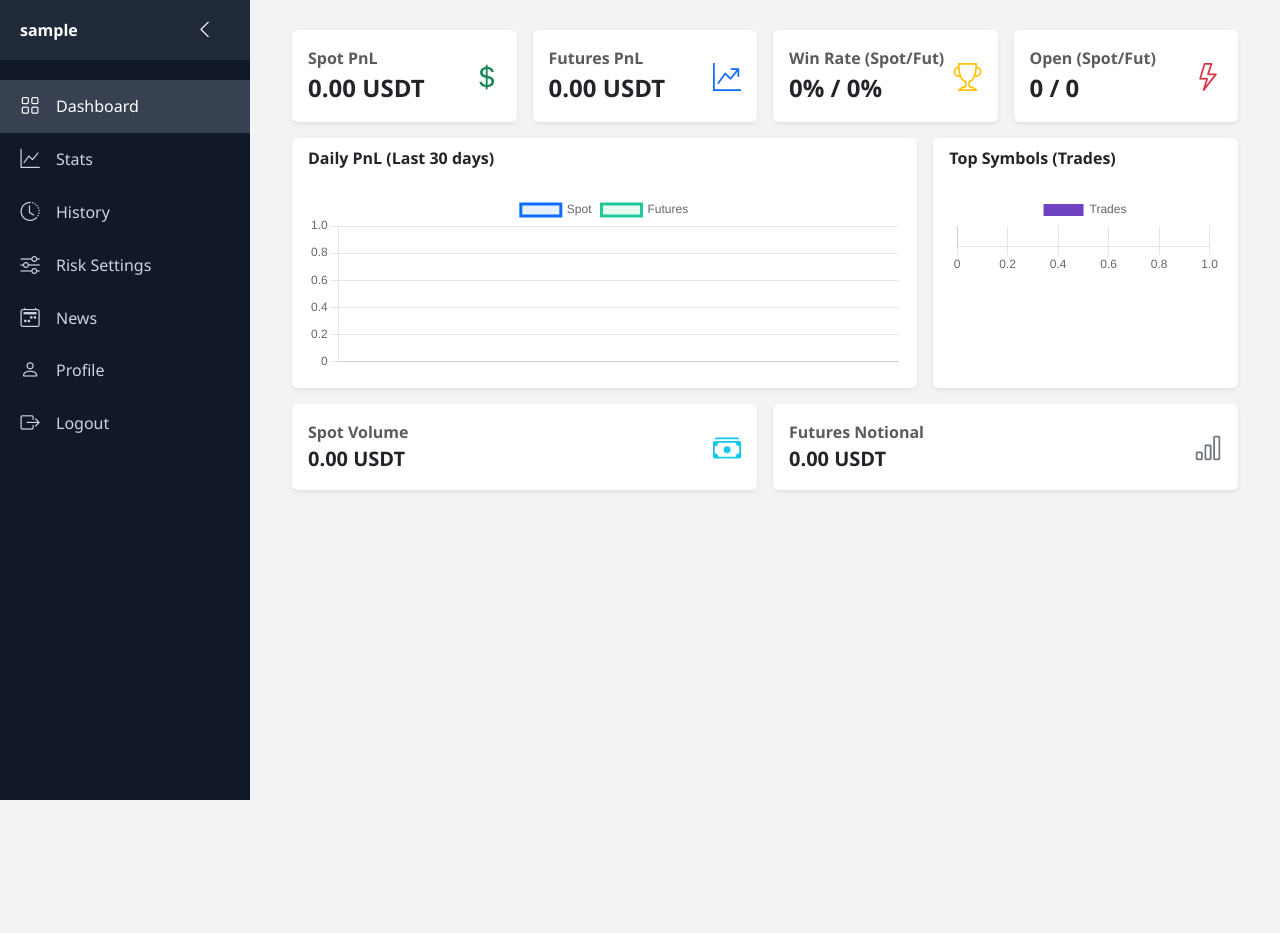
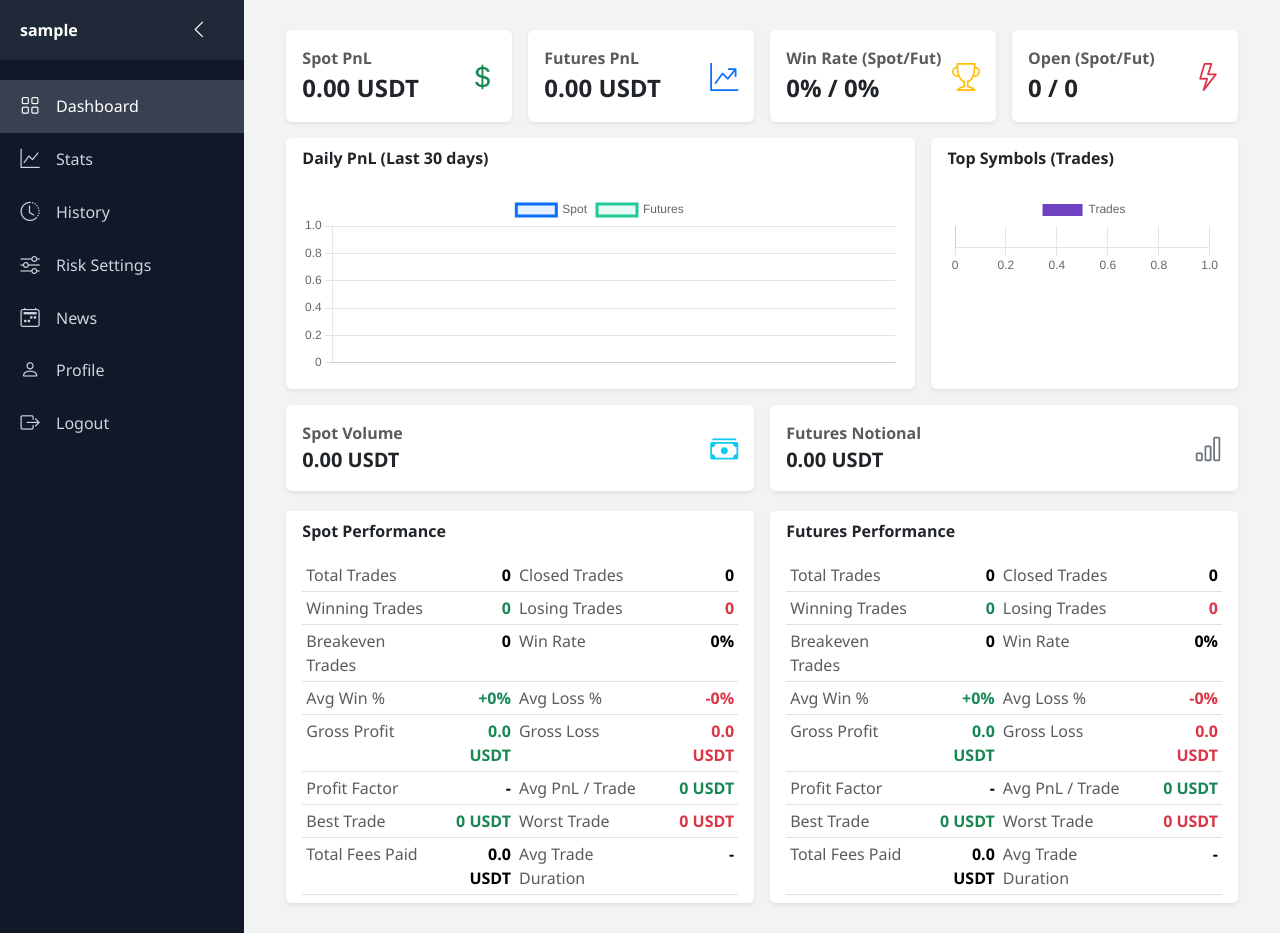
Before and after one commit to 33circleglobal/BOT, a Django app: page / in a window 1280 px wide. Before the commit the page ends 800 px from the top, so only its background shows below. Run offline with Django 5.2, Linux system fonts and the light colour scheme; the visitor is signed in with stand-in values (Sample User, id 1); data that the repository does not hold is empty; parts of the project's set-up code (start-up, migrations or seed data) failed here and were passed over; some libraries are stand-ins or nearby versions.

Commit message:
Fix: Added leverage in history table Added stats in dasboard

```diff
--- a/apps/accounts/views.py
+++ b/apps/accounts/views.py
@@ -3,11 +3,91 @@ from django.contrib.auth import login, logout, authenticate
 from django.contrib import messages
 from .forms import RegistrationForm, LoginForm
 from django.contrib.auth.decorators import login_required
-from django.db.models import Sum, Count, Q, F, DecimalField, ExpressionWrapper
+from django.db.models import (
+    Sum,
+    Count,
+    Q,
+    F,
+    Avg,
+    Max,
+    Min,
+    DecimalField,
+    DurationField,
+    ExpressionWrapper,
+)
 from django.utils import timezone
 from datetime import timedelta, datetime
 from apps.trade.models import SpotOrder, FutureOrder
 import json
+
+
+def _format_duration(td):
+    if not td:
+        return "-"
+    total_minutes = int(td.total_seconds() // 60)
+    days, rem = divmod(total_minutes, 1440)
+    hours, minutes = divmod(rem, 60)
+    parts = []
+    if days:
+        parts.append(f"{days}d")
+    if days or hours:
+        parts.append(f"{hours}h")
+    parts.append(f"{minutes}m")
+    return " ".join(parts)
+
+
+def _market_stats(closed_qs, all_qs):
+    """Trading performance stats for one market (spot or futures)."""
+    total_closed = closed_qs.count()
+    wins = closed_qs.filter(pnl__gt=0).count()
+    losses = closed_qs.filter(pnl__lt=0).count()
+    breakeven = total_closed - wins - losses
+    win_rate = round((wins / total_closed) * 100, 2) if total_closed else 0
+
+    gross_profit = float(
+        closed_qs.filter(pnl__gt=0).aggregate(s=Sum("pnl"))["s"] or 0
+    )
+    gross_loss_raw = float(
+        closed_qs.filter(pnl__lt=0).aggregate(s=Sum("pnl"))["s"] or 0
+    )  # negative or 0
+    gross_loss = abs(gross_loss_raw)
+
+    avg_win_pct = closed_qs.filter(pnl__gt=0).aggregate(a=Avg("pnl_percentage"))["a"]
+    avg_loss_pct = closed_qs.filter(pnl__lt=0).aggregate(a=Avg("pnl_percentage"))["a"]
+    best_trade = closed_qs.aggregate(m=Max("pnl"))["m"]
+    worst_trade = closed_qs.aggregate(m=Min("pnl"))["m"]
+    avg_pnl = closed_qs.aggregate(a=Avg("pnl"))["a"]
+
+    if gross_loss:
+        profit_factor = f"{round(gross_profit / gross_loss, 2)}"
+    else:
+        profit_factor = "∞" if gross_profit > 0 else "-"
+
+    total_fees = float(all_qs.aggregate(s=Sum("total_fee"))["s"] or 0)
+
+    duration_expr = ExpressionWrapper(
+        F("closed_at") - F("created_at"), output_field=DurationField()
+    )
+    avg_duration = closed_qs.annotate(_dur=duration_expr).aggregate(a=Avg("_dur"))["a"]
+
+    return {
+        "total_trades": all_qs.count(),
+        "closed_trades": total_closed,
+        "wins": wins,
+        "losses": losses,
+        "breakeven": breakeven,
+        "win_rate": win_rate,
+        "gross_profit": round(gross_profit, 2),
+        "gross_loss": round(gross_loss, 2),
+        "avg_win_pct": round(avg_win_pct, 2) if avg_win_pct is not None else 0,
+        "avg_loss_pct": round(abs(avg_loss_pct), 2) if avg_loss_pct is not None else 0,
+        "profit_factor": profit_factor,
+        "best_trade": round(float(best_trade), 2) if best_trade is not None else 0,
+        "worst_trade": round(float(worst_trade), 2) if worst_trade is not None else 0,
+        "avg_pnl": round(float(avg_pnl), 2) if avg_pnl is not None else 0,
+        "total_fees": round(total_fees, 2),
+        "avg_duration": _format_duration(avg_duration),
+    }
 
 
 @login_required
@@ -102,6 +182,9 @@ def home(request):
         .order_by("-ct")[:8]
     )
 
+    spot_stats = _market_stats(spot_closed, SpotOrder.objects.filter(user=user))
+    fut_stats = _market_stats(fut_closed, FutureOrder.objects.filter(user=user))
+
     context = {
         "spot_pnl": float(spot_pnl),
         "fut_pnl": float(fut_pnl),
@@ -116,6 +199,8 @@ def home(request):
         "fut_series_json": json.dumps(fut_series),
         "spot_by_symbol": list(spot_by_symbol),
         "fut_by_symbol": list(fut_by_symbol),
+        "spot_stats": spot_stats,
+        "fut_stats": fut_stats,
     }
     return render(request, "dashboard.html", context)
 
--- a/templates/dashboard.html
+++ b/templates/dashboard.html
@@ -105,6 +105,19 @@
       </div>
     </div>
   </div>
+
+  <div class="row g-3 mt-1">
+    <div class="col-12 col-lg-6">
+      {% with stats=spot_stats title="Spot Performance" %}
+        {% include "partials/dashboard_stats_table.html" %}
+      {% endwith %}
+    </div>
+    <div class="col-12 col-lg-6">
+      {% with stats=fut_stats title="Futures Performance" %}
+        {% include "partials/dashboard_stats_table.html" %}
+      {% endwith %}
+    </div>
+  </div>
 </div>
 
 <script src="https://cdn.jsdelivr.net/npm/chart.js@4.4.1/dist/chart.umd.min.js"></script>
--- /dev/null
+++ b/templates/partials/dashboard_stats_table.html
@@ -0,0 +1,59 @@
+<div class="card shadow-sm border-0 h-100">
+  <div class="card-header bg-white border-0 fw-semibold">{{ title }}</div>
+  <div class="card-body py-2">
+    <div class="table-responsive">
+      <table class="table table-sm mb-0">
+        <tbody>
+          <tr>
+            <td class="text-muted">Total Trades</td>
+            <td class="text-end fw-semibold">{{ stats.total_trades }}</td>
+            <td class="text-muted">Closed Trades</td>
+            <td class="text-end fw-semibold">{{ stats.closed_trades }}</td>
+          </tr>
+          <tr>
+            <td class="text-muted">Winning Trades</td>
+            <td class="text-end fw-semibold text-success">{{ stats.wins }}</td>
+            <td class="text-muted">Losing Trades</td>
+            <td class="text-end fw-semibold text-danger">{{ stats.losses }}</td>
+          </tr>
+          <tr>
+            <td class="text-muted">Breakeven Trades</td>
+            <td class="text-end fw-semibold">{{ stats.breakeven }}</td>
+            <td class="text-muted">Win Rate</td>
+            <td class="text-end fw-semibold">{{ stats.win_rate }}%</td>
+          </tr>
+          <tr>
+            <td class="text-muted">Avg Win %</td>
+            <td class="text-end fw-semibold text-success">+{{ stats.avg_win_pct }}%</td>
+            <td class="text-muted">Avg Loss %</td>
+            <td class="text-end fw-semibold text-danger">-{{ stats.avg_loss_pct }}%</td>
+          </tr>
+          <tr>
+            <td class="text-muted">Gross Profit</td>
+            <td class="text-end fw-semibold text-success">{{ stats.gross_profit }} USDT</td>
+            <td class="text-muted">Gross Loss</td>
+            <td class="text-end fw-semibold text-danger">{{ stats.gross_loss }} USDT</td>
+          </tr>
+          <tr>
+            <td class="text-muted">Profit Factor</td>
+            <td class="text-end fw-semibold">{{ stats.profit_factor }}</td>
+            <td class="text-muted">Avg PnL / Trade</td>
+            <td class="text-end fw-semibold {% if stats.avg_pnl >= 0 %}text-success{% else %}text-danger{% endif %}">{{ stats.avg_pnl }} USDT</td>
+          </tr>
+          <tr>
+            <td class="text-muted">Best Trade</td>
+            <td class="text-end fw-semibold text-success">{{ stats.best_trade }} USDT</td>
+            <td class="text-muted">Worst Trade</td>
+            <td class="text-end fw-semibold text-danger">{{ stats.worst_trade }} USDT</td>
+          </tr>
+          <tr>
+            <td class="text-muted">Total Fees Paid</td>
+            <td class="text-end fw-semibold">{{ stats.total_fees }} USDT</td>
+            <td class="text-muted">Avg Trade Duration</td>
+            <td class="text-end fw-semibold">{{ stats.avg_duration }}</td>
+          </tr>
+        </tbody>
+      </table>
+    </div>
+  </div>
+</div>
--- a/templates/partials/history_table.html
+++ b/templates/partials/history_table.html
@@ -14,6 +14,7 @@
         <th>TP</th>
         <th>SL</th>
         <th>DCA</th>
+        <th>Lev</th>
         <th>Actions</th>
       </tr>
     </thead>
@@ -21,7 +22,7 @@
       {% for r in rows %}
         {% include "partials/history_row.html" %}
       {% empty %}
-      <tr><td colspan="13" class="text-center text-muted">No records</td></tr>
+      <tr><td colspan="14" class="text-center text-muted">No records</td></tr>
       {% endfor %}
     </tbody>
   </table>
```
Also changed, not shown: templates/partials/history_row.html (+7 -0 lines).
